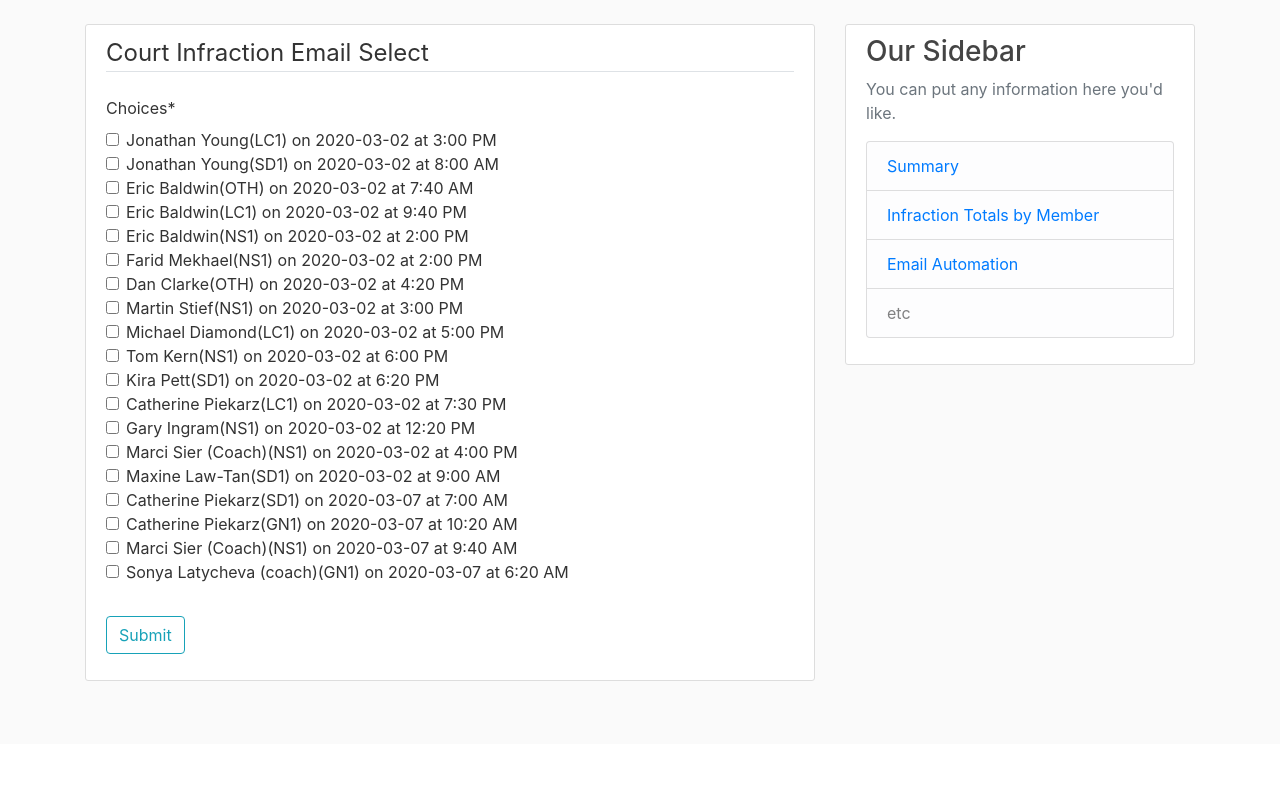
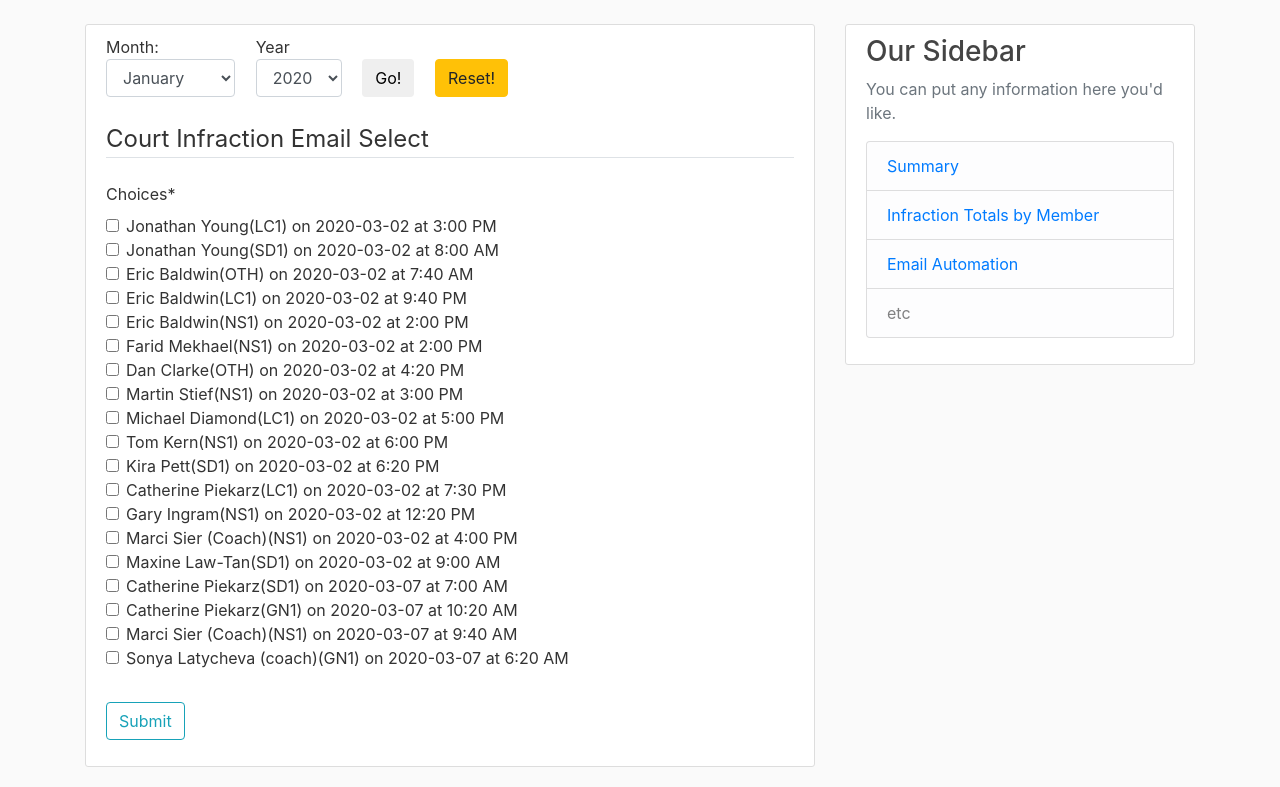
Before and after one commit to jona-young/BR_Server, a Django app: page /courtinfractions/email/ in a window 1280 px wide. Shown: the part 56-843 px from the top of the page. Before the commit the page ends 737 px from the top, so only its background shows below. Run offline with Django 3.2, Linux system fonts and the light colour scheme; a user stored in the database is signed in; data comes from the database, SQL or seed files in the repository; both versions use the stored data as it was after the commit; some libraries are stand-ins or nearby versions.

Commit message:
added month/year filter to list apps, fixed memberexperience UpdateView to load CheckboxSelectMultiple, prepared email automation script

```diff
--- a/WHERE-TO-CONTINUE.TXT
+++ b/WHERE-TO-CONTINUE.TXT
@@ -13,7 +13,9 @@ TODO Court Infractions Application
 3) Add Date Range filter in Email Automation
 TODO Member Experience Application
 1) Add Search Bar for Member
-2) Create Query to pull sport preferences from many-to-many relationship in multipleselect checkbox UpdateView
+
+TODO SECURITY
+1) Add CSRF token to all forms
 
 TODO
 1)  On actual server-implementation will have to remove the register account feature because no one
--- a/courtinfractions/Templates/courtinfractions/courtInf_emailselect.html
+++ b/courtinfractions/Templates/courtinfractions/courtInf_emailselect.html
@@ -3,6 +3,37 @@
 
 {% block content %}
         <div class="content-section">
+            <div>
+            <form class="well contact-form" method='GET'>
+                {% csrf_token %}
+                <div style="float:left;">
+                    Month:
+                    <select class="well form-control" name="month">
+                        {% for month in month_list %}
+                            <option value="{{ forloop.counter }}">{{ month }}</option>
+                        {% endfor %}
+                    </select>
+                </div>
+                <div style="float:left; margin-left:3%;">
+                    Year
+                    <select class="well form-control" name="year">
+                        {% for year in year_list %}
+                            <option value="{{ year }}">{{ year }}</option>
+                        {% endfor %}
+                    </select>
+                </div>
+                <div style="float:left; margin-left:3%;">
+                    <br>
+                    <button type="submit" class="btn btn-default">Go!</button>
+                </div>
+                <div style="float:left; margin-left:3%;">
+                    <br>
+                    <a href="{% url 'CI-email' %}" class="btn btn-warning">Reset!</a>
+                </div>
+                <div style="clear:both;"></div>
+            </form>
+            </div>
+            <br>
             <form method="POST">
                 {% csrf_token %}
                 <fieldset class="form-group">
@@ -13,6 +44,5 @@
                     <button class="btn btn-outline-info" type="submit" onclick="return confirm('Please confirm before sending these court infraction emails.')">Submit</button>
                 </div>
             </form>
-
         </div>
 {% endblock content %}}
--- a/courtinfractions/forms.py
+++ b/courtinfractions/forms.py
@@ -1,5 +1,6 @@
 from django import forms
 from .models import courtInf
+
 
 class multipleForm(forms.Form):
     class Meta:
--- a/courtinfractions/urls.py
+++ b/courtinfractions/urls.py
@@ -7,22 +7,21 @@ from .views import (
     CIDeleteView,
     CIMemberListView,
     CIDateListView,
+    CIEmailFormView
 )
 #The '.' represents the root file directory
 from . import views
 
 urlpatterns = [
-    # The URL is created to 'about/', it pulls from the views.py file's about function, named 'CI-about'
     path('summary/', CIListView.as_view(), name='CI-summary'),
     path('table/', views.CITableView, name='CI-table'),
-    #The slug <str:name_id> is passed to CIMemberListView as the value searched for in self.kwargs.get(...)
     path('summary/name/<str:name_id>', CIMemberListView.as_view(), name='CI-member'),
     path('summary/date/<str:date>', CIDateListView.as_view(), name='CI-date'),
     path('record/<int:pk>/', CIDetailView.as_view(), name='CI-record'),
     path('record/new/', CICreateView.as_view(), name='CI-new'),
     path('record/<int:pk>/update', CIUpdateView.as_view(), name='CI-update'),
     path('record/<int:pk>/delete', CIDeleteView.as_view(), name='CI-delete'),
-    #path([NAME OF URL], [VIEWS FILE.FUNCTION OF VIEWS FILE], [NAME OF PATH TO CALL FOR LATER USE])
     path('record/multinew/', views.CIFormsetView, name='CI-multinew'),
     path('email/', views.CIEmailFormView, name='CI-email'),
+    #path('email/', CIEmailFormView.as_view(), name='CI-email')
 ]
--- a/courtinfractions/views.py
+++ b/courtinfractions/views.py
@@ -9,7 +9,7 @@ from django.views.generic import (
 )
 from django.forms import modelformset_factory
 from django.contrib.auth.decorators import login_required
-from .models import courtInf, contactInfo
+from .models import courtInf
 from .forms import multipleForm
 from .scripts import emailAutomation
 from collections import OrderedDict
@@ -21,6 +21,7 @@ class CIMemberListView(ListView):
     context_object_name = 'records'
     paginate_by = 5
 
+    #pulls all records of those by specific name
     def get_queryset(self):
         return courtInf.objects.filter(name_id=self.kwargs.get('name_id')).order_by('-date_created')
 
@@ -30,6 +31,7 @@ class CIDateListView(ListView):
     context_object_name = 'records'
     paginate_by = 5
 
+    #pulls all records of those by a specific date
     def get_queryset(self):
         return courtInf.objects.filter(date=self.kwargs.get('date')).order_by('-courtTime')
 
@@ -43,6 +45,34 @@ class CIListView(ListView):
     context_object_name = 'records'
     ordering = '-date_created'
     paginate_by=12
+
+    month_list = ['January', 'February', 'March', 'April', 'May', 'June', 'July', 'August', 'September', 'October',
+                  'November', 'December']
+    year_list = list(range(courtInf.objects.earliest('date').date.year,
+                           (courtInf.objects.latest('date').date.year)+1))
+
+    #passing month and year options to date search filter
+    def get_context_data(self, **kwargs):
+        context = super(CIListView, self).get_context_data(**kwargs)
+        context.update({
+            'month_list': self.month_list,
+            'year_list': self.year_list
+        })
+        return context
+
+    #pulls selected month and year and queries objects in model of that month and year
+    def get_queryset(self):
+        if self.request.method == 'GET':
+            print('A date query has been entered')
+            month = self.request.GET.get('month')
+            year = self.request.GET.get('year')
+            print('month: ', str(month))
+            print('year: ', str(year))
+            if month is None or year is None:
+                return courtInf.objects.order_by('-date').all()
+            else:
+                return courtInf.objects.filter(date__month=month,
+                                                   date__year=year).order_by('-date').all()
 
 class CICreateView(LoginRequiredMixin, CreateView):
     model = courtInf
@@ -75,6 +105,7 @@ class CIDeleteView(LoginRequiredMixin, UserPassesTestMixin, DeleteView):
             return True
         return False
 
+#Multi-Form Create page
 @login_required
 def CIFormsetView(request):
     context = {}
@@ -95,24 +126,93 @@ def CIFormsetView(request):
     context['formset']=formset
     return render(request, 'courtinfractions/courtInf_multiform.html', context)
 
+'''
+#Email Automation page
+class CIEmailFormView(LoginRequiredMixin, ListView):
+    model = courtInf
+    form_class = multipleForm
+    template_name = 'courtinfractions/courtInf_emailselect.html'
+    context_object_name = 'records'
+    ordering = '-date_created'
+
+    month_list = ['January', 'February', 'March', 'April', 'May', 'June', 'July', 'August', 'September', 'October',
+                  'November', 'December']
+    year_list = list(range(courtInf.objects.earliest('date').date.year,
+                           (courtInf.objects.latest('date').date.year)+1))
+
+    #passing month and year options to date search filter
+    def get_context_data(self, **kwargs):
+        context = super(CIEmailFormView, self).get_context_data(**kwargs)
+        context.update({
+            'month_list': self.month_list,
+            'year_list': self.year_list
+        })
+        return context
+
+    #pulls selected month and year and queries objects in model of that month and year
+    def get_queryset(self):
+        if self.request.method == 'GET':
+            print('A date query has been entered')
+            month = self.request.GET.get('month')
+            year = self.request.GET.get('year')
+            print('month: ', str(month))
+            print('year: ', str(year))
+
+            if month is None or year is None:
+                return courtInf.objects.order_by('-date').all()
+            else:
+                return courtInf.objects.filter(date__month=month,
+                                                   date__year=year).order_by('-date').all()
+
+    def form_valid(self):
+        checkList = self.request.POST.getlist('Choices')
+        # calls a function script to email selected choices
+        emailAutomation(checkList)
+        return redirect('CI-summary')
+
+'''
+
 @login_required
 def CIEmailFormView(request):
     context = {}
 
-    selectForm = multipleForm()
+    month_list = ['January', 'February', 'March', 'April', 'May', 'June', 'July', 'August', 'September', 'October',
+                  'November', 'December']
+    year_list = list(range(courtInf.objects.earliest('date').date.year,
+                           (courtInf.objects.latest('date').date.year)+1))
 
-    #Figure out how to bypass spam filters...sending to my Apple email account was blocked..
     if request.method == 'POST':
         forms = multipleForm(request.POST)
         if forms.is_valid():
-            #Returns a list of the id's of the selected checkboxes...query the ids to pull info to email
-            #obj = Class.objects.get(pk=this_object_id)
+            #pulls selected records/objects to carry on with email automation
             checkList = request.POST.getlist('Choices')
-            #Call a function script that handles querying the data and sendingt he email
+            #calls a function script to email selected choices
             emailAutomation(checkList)
         return redirect('CI-summary')
 
-    context['selectForm']=selectForm
+    #pulls selected month and year and queries objects in model of that month and year
+    if request.method == 'GET':
+        print('A date query has been entered')
+        month = request.GET.get('month')
+        year = request.GET.get('year')
+        print('month: ', str(month))
+        print('year: ', str(year))
+        #TODO: Figure out how to pass filtered objects to multipleForm() because that is the form and where the data is pulled from
+        if month is None or year is None:
+            print('Month or Year is None')
+        else:
+            filter_obj = courtInf.objects.filter(date__month=month,
+                                           date__year=year).order_by('-date').all()
+            print(filter_obj)
+            return request_context.push({'selectForm': filter_obj})
+
+
+    context = {
+        'selectForm': multipleForm(),
+        'month_list': month_list,
+        'year_list': year_list
+    }
+
     return render(request, 'courtinfractions/courtInf_emailselect.html', context)
 
 @login_required
@@ -120,11 +220,7 @@ def CITableView(request):
     context = {}
     dict = {}
 
-    '''
-    IN FUTURE - If adding new columns based off date ranges, add filtered datasets and create
-                new dictionaries to pass through to render...
-
-    '''
+    #counts number of infractions per member name
     infractions = courtInf.objects.all().order_by('name')
     for inf in infractions:
         if inf.name in dict:
--- a/memberexperience/Templates/memberexperience/memberRecord_update.html
+++ b/memberexperience/Templates/memberexperience/memberRecord_update.html
@@ -13,6 +13,5 @@
                 <button class="btn btn-outline-info" type="submit">Submit</button>
             </div>
         </form>
-
     </div>
 {% endblock content %}}
```
Also changed, not shown: courtinfractions/Templates/courtinfractions/summary.html (+30 -0 lines), courtinfractions/scripts.py (+100 -7 lines), memberexperience/Templates/memberexperience/memberRecord_detail.html (+5 -3 lines), memberexperience/Templates/memberexperience/memberRecord_summary.html (+30 -0 lines), memberexperience/forms.py (+11 -5 lines), memberexperience/views.py (+35 -7 lines), db.sqlite3, media/profile_pics/IMG_2307.JPG, 1 other file. Lines whose indentation alone changed are shown as unchanged.
